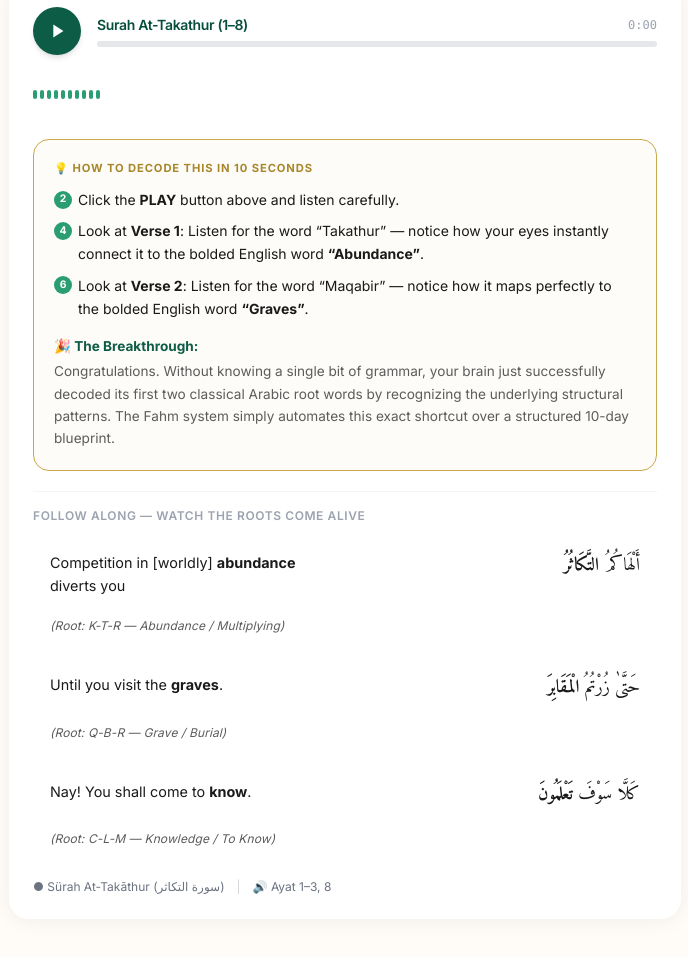
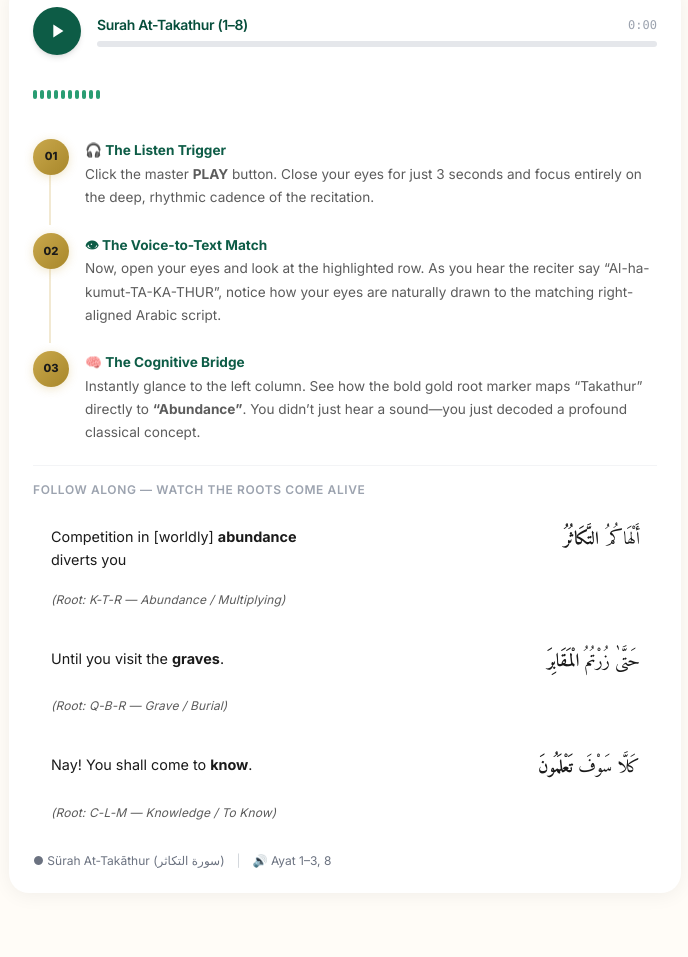
Before and after one commit to 321zaid/learn-arabic, a plain HTML site: page index.html in a window 1280 px wide. Shown: the part 2379-3336 px from the top of the page, without its empty margins (295-983 px from the left). Drawn offline with nearby package versions, Linux system fonts and the light colour scheme.

Commit message:
Refactor verse row styles and improve interaction logic
Refactor styles for verse rows and stepper components, removing walkthrough card styles. Update JavaScript to enhance verse highlighting and interaction.

```diff
--- a/index.html
+++ b/index.html
@@ -218,7 +218,8 @@
       padding: 0.875rem 1rem;
       border-radius: 0.75rem;
       border: 1.5px solid transparent;
-      transition: all 0.25s ease;
+      border-left-width: 2px;
+      transition: all 0.5s ease-in-out;
       cursor: default;
     }
     .verse-row:hover {
@@ -226,6 +227,19 @@
       background: rgba(201, 168, 76, 0.05);
     }
     .verse-row + .verse-row { margin-top: 0.5rem; }
+    .verse-row.active-verse-row {
+      background: rgba(13, 92, 70, 0.08);
+      border-color: transparent;
+      border-left-color: var(--gold);
+      border-left-width: 3px;
+      transform: scale(1.01);
+    }
+    .verse-row.active-verse-row .verse-arabic strong,
+    .verse-row.active-verse-row .verse-english strong {
+      color: var(--gold-dark);
+      text-shadow: 0 0 14px rgba(201, 168, 76, 0.35);
+    }
+    .verse-row.dimmed-verse-row { opacity: 0.4; }
     .verse-arabic {
       font-family: 'Amiri', serif;
       font-size: 1.125rem;
@@ -253,64 +267,56 @@
       .verse-english { font-size: 0.85rem; }
     }
 
-    .walkthrough-card {
-      border: 1.5px solid var(--gold);
-      background: rgba(201, 168, 76, 0.04);
-      border-radius: 1rem;
-      padding: 1.25rem;
-      margin-top: 1.25rem;
+    .stepper-container { margin-top: 1.25rem; }
+    .stepper-step {
+      display: flex;
+      gap: 1rem;
+      position: relative;
+      padding-bottom: 1.5rem;
     }
-    .walkthrough-card .label {
+    .stepper-step:last-child { padding-bottom: 0; }
+    .stepper-step::before {
+      content: '';
+      position: absolute;
+      left: 1rem;
+      top: 2.2rem;
+      bottom: 0.5rem;
+      width: 1.5px;
+      background: var(--gold);
+      opacity: 0.25;
+    }
+    .stepper-step:last-child::before { display: none; }
+    .stepper-badge {
+      flex-shrink: 0;
+      width: 2.25rem;
+      height: 2.25rem;
+      border-radius: 50%;
+      background: linear-gradient(135deg, var(--gold) 0%, var(--gold-dark) 100%);
+      color: #1A1A1A;
+      font-weight: 800;
       font-size: 0.7rem;
-      font-weight: 700;
-      text-transform: uppercase;
-      letter-spacing: 0.08em;
-      color: var(--gold-dark);
-      margin-bottom: 0.75rem;
-    }
-    .walkthrough-card ol {
-      list-style: none;
-      padding: 0;
-      margin: 0 0 1rem;
-    }
-    .walkthrough-card ol li {
-      font-size: 0.875rem;
-      line-height: 1.65;
-      color: var(--text-dark);
-      padding-left: 1.5rem;
-      position: relative;
-      margin-bottom: 0.5rem;
-    }
-    .walkthrough-card ol li::before {
-      content: counter(list-item);
-      counter-increment: list-item;
-      position: absolute;
-      left: 0;
-      top: 0;
-      width: 1.125rem;
-      height: 1.125rem;
-      background: var(--emerald-500);
-      color: #fff;
-      font-size: 0.65rem;
-      font-weight: 700;
-      border-radius: 50%;
       display: flex;
       align-items: center;
       justify-content: center;
-      line-height: 1;
-      margin-top: 0.15rem;
+      position: relative;
+      z-index: 1;
+      box-shadow: 0 2px 10px rgba(201, 168, 76, 0.3);
     }
-    .walkthrough-card .breakthrough-heading {
+    .stepper-content { flex: 1; padding-top: 0.1rem; }
+    .stepper-content .step-title {
+      font-weight: 700;
       font-size: 0.85rem;
-      font-weight: 700;
       color: var(--emerald-900);
-      margin-top: 0.75rem;
-      margin-bottom: 0.25rem;
+      margin-bottom: 0.15rem;
     }
-    .walkthrough-card .breakthrough-text {
+    .stepper-content .step-text {
       font-size: 0.85rem;
-      line-height: 1.65;
+      line-height: 1.7;
       color: var(--text-muted);
+    }
+    @media (max-width: 480px) {
+      .stepper-step { gap: 0.75rem; padding-bottom: 1.25rem; }
+      .stepper-content .step-text { font-size: 0.8rem; }
     }
 
     .guarantee-seal {
@@ -571,35 +577,48 @@
           <div class="bar"></div><div class="bar"></div><div class="bar"></div><div class="bar"></div><div class="bar"></div>
         </div>
 
-        <!-- ===== GUIDED WALKTHROUGH ===== -->
-        <div class="walkthrough-card">
-          <div class="label">&#128161; How to decode this in 10 seconds</div>
-          <ol>
-            <li>Click the <strong>PLAY</strong> button above and listen carefully.</li>
-            <li>Look at <strong>Verse 1</strong>: Listen for the word &ldquo;Takathur&rdquo; &mdash; notice how your eyes instantly connect it to the bolded English word <strong>&ldquo;Abundance&rdquo;</strong>.</li>
-            <li>Look at <strong>Verse 2</strong>: Listen for the word &ldquo;Maqabir&rdquo; &mdash; notice how it maps perfectly to the bolded English word <strong>&ldquo;Graves&rdquo;</strong>.</li>
-          </ol>
-          <div class="breakthrough-heading">&#127881; The Breakthrough:</div>
-          <p class="breakthrough-text">Congratulations. Without knowing a single bit of grammar, your brain just successfully decoded its first two classical Arabic root words by recognizing the underlying structural patterns. The Fahm system simply automates this exact shortcut over a structured 10-day blueprint.</p>
+        <!-- ===== STEPPER WIZARD ===== -->
+        <div class="stepper-container">
+          <div class="stepper-step">
+            <div class="stepper-badge">01</div>
+            <div class="stepper-content">
+              <div class="step-title">&#127911; The Listen Trigger</div>
+              <p class="step-text">Click the master <strong>PLAY</strong> button. Close your eyes for just 3 seconds and focus entirely on the deep, rhythmic cadence of the recitation.</p>
+            </div>
+          </div>
+          <div class="stepper-step">
+            <div class="stepper-badge">02</div>
+            <div class="stepper-content">
+              <div class="step-title">&#128065; The Voice-to-Text Match</div>
+              <p class="step-text">Now, open your eyes and look at the highlighted row. As you hear the reciter say &ldquo;Al-ha-kumut-TA-KA-THUR&rdquo;, notice how your eyes are naturally drawn to the matching right-aligned Arabic script.</p>
+            </div>
+          </div>
+          <div class="stepper-step">
+            <div class="stepper-badge">03</div>
+            <div class="stepper-content">
+              <div class="step-title">&#129504; The Cognitive Bridge</div>
+              <p class="step-text">Instantly glance to the left column. See how the bold gold root marker maps &ldquo;Takathur&rdquo; directly to <strong>&ldquo;Abundance&rdquo;</strong>. You didn&rsquo;t just hear a sound&mdash;you just decoded a profound classical concept.</p>
+            </div>
+          </div>
         </div>
 
         <!-- ===== VERSES CONTAINER ===== -->
         <div class="mt-5 pt-4 border-t border-gray-100">
           <p class="text-xs font-semibold text-gray-400 uppercase tracking-wider mb-3">Follow along &mdash; watch the roots come alive</p>
 
-          <div class="verse-row">
+          <div class="verse-row" data-verse="1">
             <div class="verse-english">Competition in [worldly] <strong>abundance</strong> diverts you</div>
             <div class="verse-arabic">أَلْهَاكُمُ <strong>التَّكَاثُرُ</strong></div>
             <div class="verse-root-note">(Root: K-T-R &mdash; Abundance / Multiplying)</div>
           </div>
 
-          <div class="verse-row">
+          <div class="verse-row" data-verse="2">
             <div class="verse-english">Until you visit the <strong>graves</strong>.</div>
             <div class="verse-arabic">حَتَّىٰ زُرْتُمُ <strong>الْمَقَابِرَ</strong></div>
             <div class="verse-root-note">(Root: Q-B-R &mdash; Grave / Burial)</div>
           </div>
 
-          <div class="verse-row">
+          <div class="verse-row" data-verse="3">
             <div class="verse-english">Nay! You shall come to <strong>know</strong>.</div>
             <div class="verse-arabic">كَلَّا سَوْفَ <strong>تَعْلَمُونَ</strong></div>
             <div class="verse-root-note">(Root: C-L-M &mdash; Knowledge / To Know)</div>
@@ -766,11 +785,36 @@
       var timeDisplay = document.getElementById('timeDisplay');
       var audioWave = document.getElementById('audioWave');
 
+      var verseRows = document.querySelectorAll('.verse-row');
+      var verseTimings = [
+        { start: 0, end: 12, index: 0 },
+        { start: 12, end: 24, index: 1 },
+        { start: 24, end: 36, index: 2 }
+      ];
+
       function formatTime(seconds) {
         if (isNaN(seconds)) return '0:00';
         var m = Math.floor(seconds / 60);
         var s = Math.floor(seconds % 60);
         return m + ':' + (s < 10 ? '0' : '') + s;
+      }
+
+      function updateVerseHighlights(currentTime) {
+        var activeIndex = -1;
+        for (var i = 0; i < verseTimings.length; i++) {
+          if (currentTime >= verseTimings[i].start && currentTime < verseTimings[i].end) {
+            activeIndex = i;
+            break;
+          }
+        }
+        verseRows.forEach(function(row, idx) {
+          row.classList.remove('active-verse-row', 'dimmed-verse-row');
+          if (activeIndex === idx) {
+            row.classList.add('active-verse-row');
+          } else if (activeIndex !== -1) {
+            row.classList.add('dimmed-verse-row');
+          }
+        });
       }
 
       playBtn.addEventListener('click', function() {
@@ -791,6 +835,7 @@
         var pct = (audio.currentTime / audio.duration) * 100;
         progressFill.style.width = Math.min(pct, 100) + '%';
         timeDisplay.textContent = formatTime(audio.currentTime);
+        updateVerseHighlights(audio.currentTime);
       });
 
       audio.addEventListener('ended', function() {
@@ -799,6 +844,7 @@
         audioWave.classList.remove('playing');
         progressFill.style.width = '0%';
         timeDisplay.textContent = '0:00';
+        verseRows.forEach(function(row) { row.classList.remove('active-verse-row', 'dimmed-verse-row'); });
       });
 
       progressTrack.addEventListener('click', function(e) {
@@ -823,6 +869,37 @@
           pauseIcon.classList.add('hidden');
           audioWave.classList.remove('playing');
         }
+      });
+
+      // ========== VERSE HOVER / TAP (when paused) ==========
+      var lastActiveTime = 0;
+      verseRows.forEach(function(row) {
+        row.addEventListener('mouseenter', function() {
+          if (audio.paused) {
+            lastActiveTime = audio.currentTime;
+            verseRows.forEach(function(r) {
+              r.classList.remove('active-verse-row', 'dimmed-verse-row');
+              if (r !== this) { r.classList.add('dimmed-verse-row'); }
+            }.bind(this));
+            this.classList.add('active-verse-row');
+          }
+        });
+        row.addEventListener('mouseleave', function() {
+          if (audio.paused) {
+            verseRows.forEach(function(r) { r.classList.remove('active-verse-row', 'dimmed-verse-row'); });
+            if (lastActiveTime > 0) { updateVerseHighlights(lastActiveTime); }
+          }
+        });
+        row.addEventListener('click', function() {
+          if (audio.paused) {
+            lastActiveTime = audio.currentTime;
+            verseRows.forEach(function(r) {
+              r.classList.remove('active-verse-row', 'dimmed-verse-row');
+              if (r !== this) { r.classList.add('dimmed-verse-row'); }
+            }.bind(this));
+            this.classList.add('active-verse-row');
+          }
+        });
       });
 
       // ========== MINI QUIZ ==========
```
